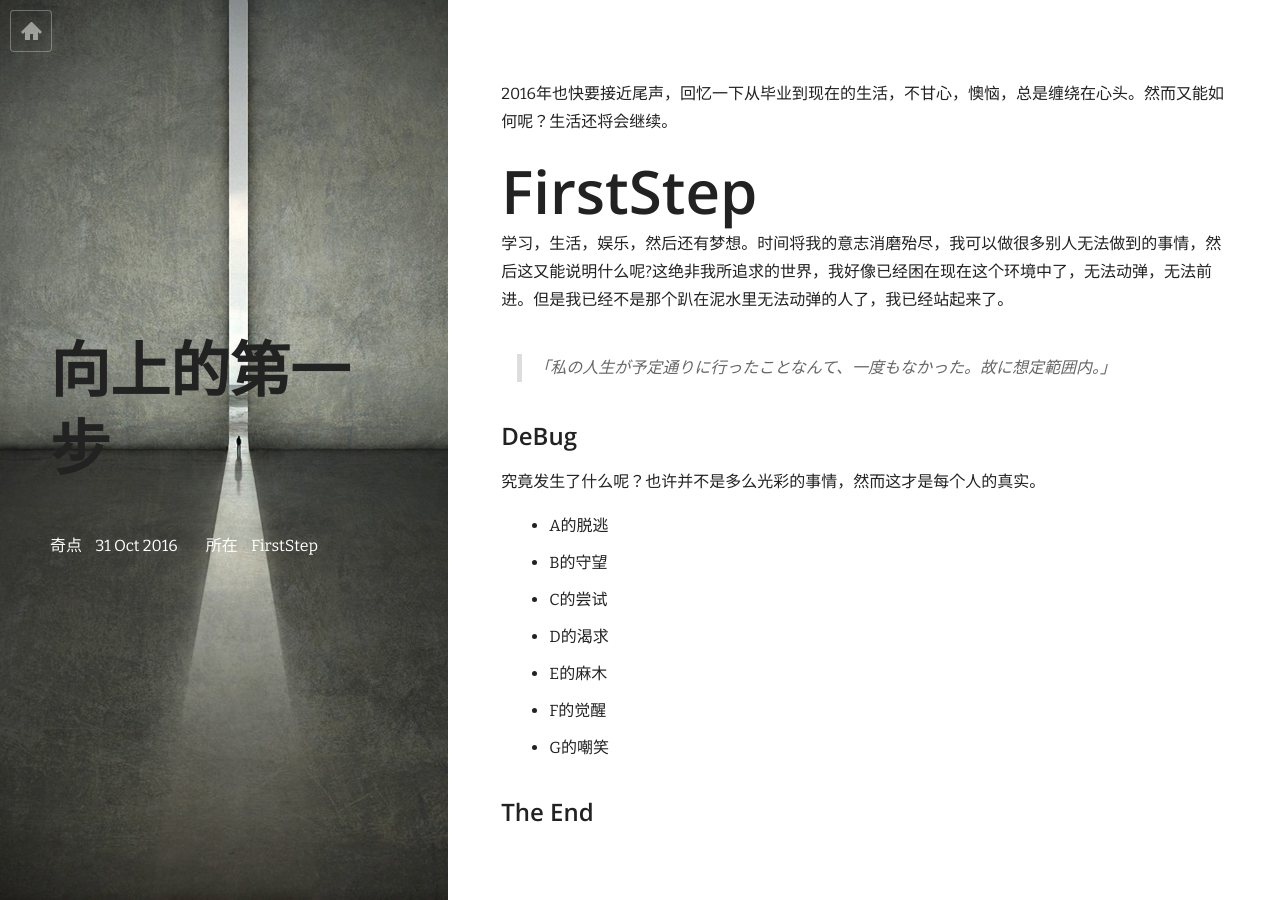
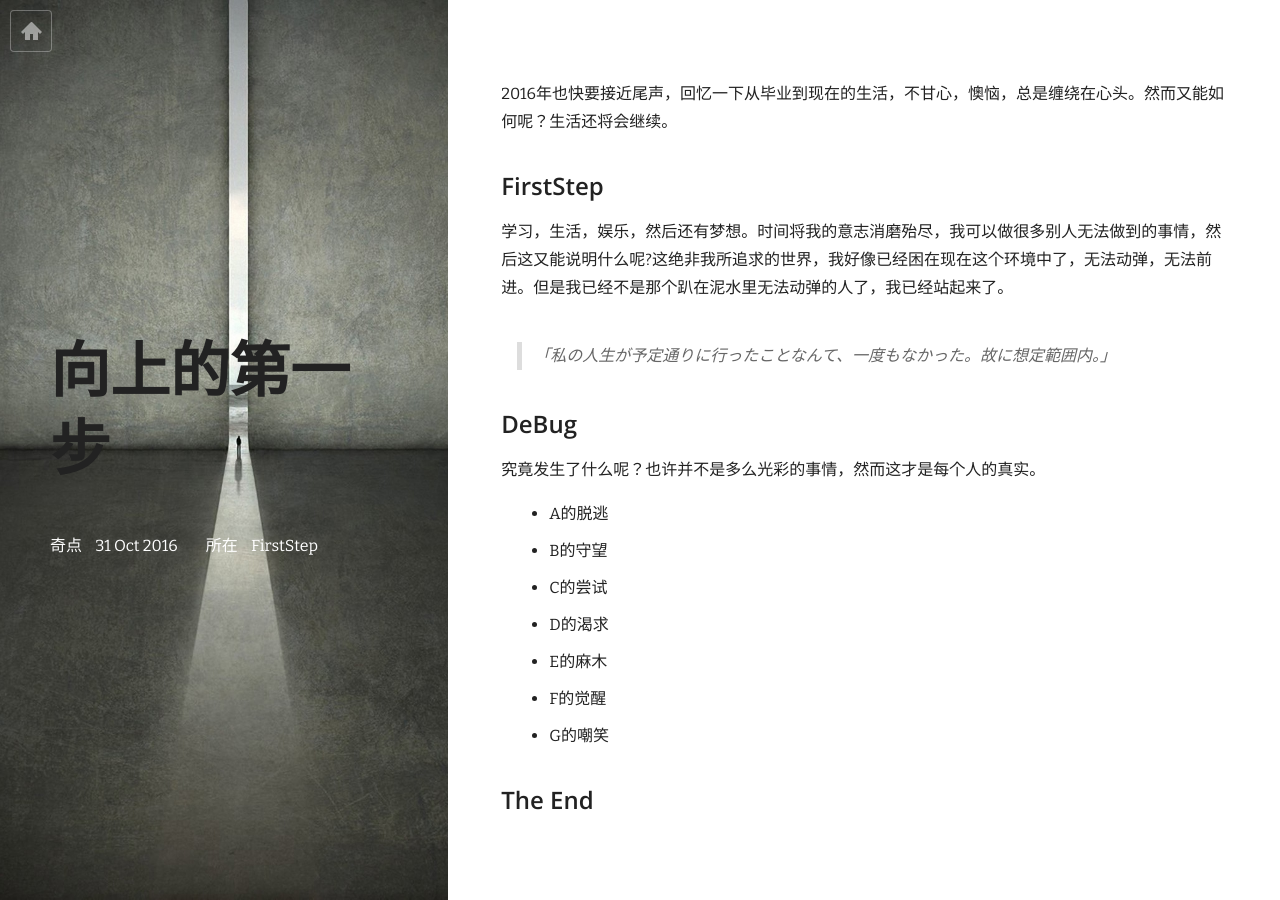
Before and after one commit to JSEAESL/JBlogFirst, a Jekyll site: the page built from _posts/2016-10-31-firstStep.md, in a window 1280 px wide. Built offline with Jekyll 4.4.1, drawn with Linux system fonts in a browser that asks for light colours; nearby versions of some CDN libraries.

```diff
--- a/_config.yml
+++ b/_config.yml
@@ -5,5 +5,5 @@ sidebar_image: /images/cover.jpg
 
 # Build settings
 markdown: kramdown
-highlighter: pygments
+# highlighter: pygments
 baseurl: # the subpath of your site, e.g. /blog/
--- a/_posts/2016-10-31-firstStep.md
+++ b/_posts/2016-10-31-firstStep.md
@@ -7,11 +7,11 @@ featured_image: /images/fristStep.jpg
 ---
 
 2016年也快要接近尾声，回忆一下从毕业到现在的生活，不甘心，懊恼，总是缠绕在心头。然而又能如何呢？生活还将会继续。
-# FirstStep
+## FirstStep
 
 学习，生活，娱乐，然后还有梦想。时间将我的意志消磨殆尽，我可以做很多别人无法做到的事情，然后这又能说明什么呢?这绝非我所追求的世界，我好像已经困在现在这个环境中了，无法动弹，无法前进。但是我已经不是那个趴在泥水里无法动弹的人了，我已经站起来了。
 
-> 「私の人生が予定通りに行ったことなんて、一度もなかった。故に想定範囲内。」
+>「私の人生が予定通りに行ったことなんて、一度もなかった。故に想定範囲内。」
 
 ## DeBug
 
```
